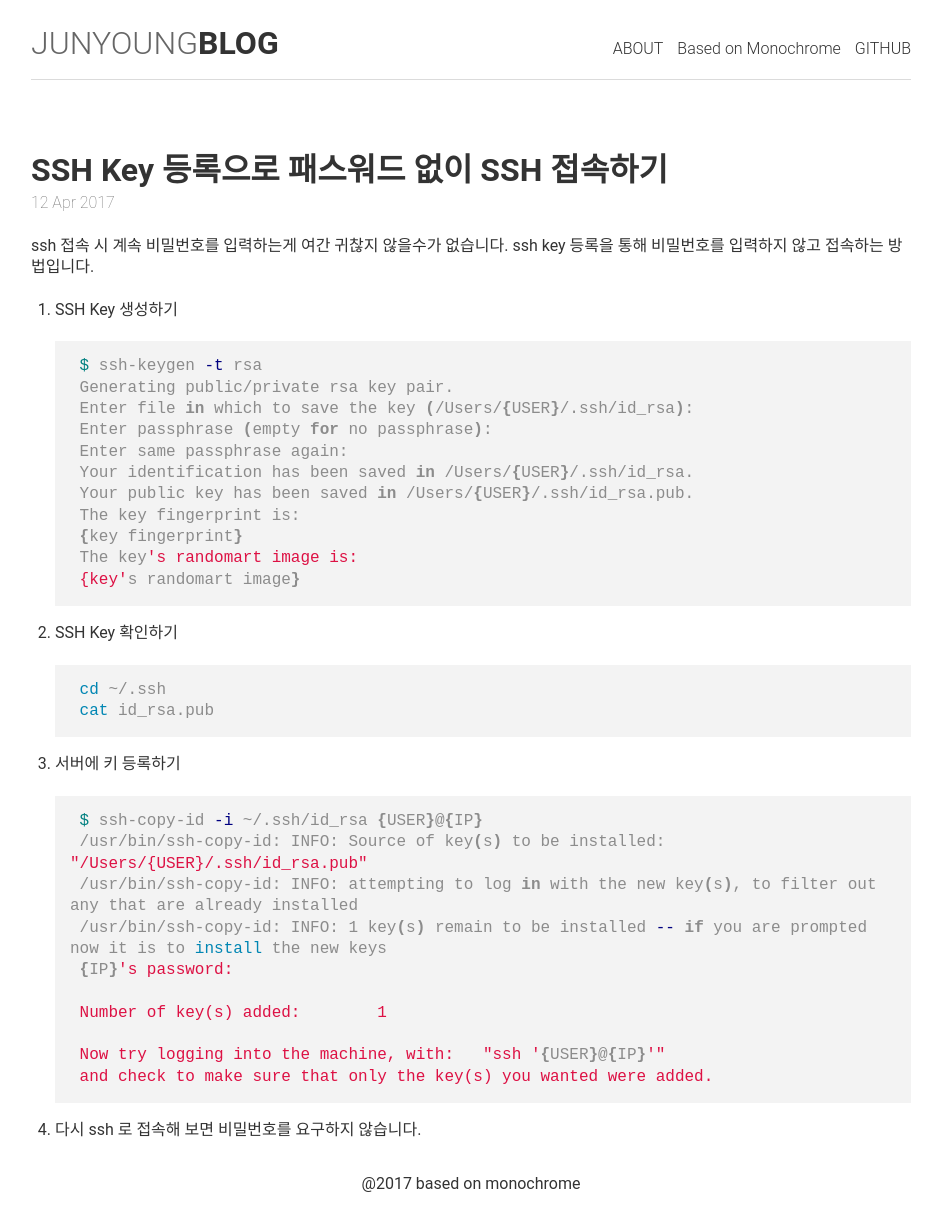
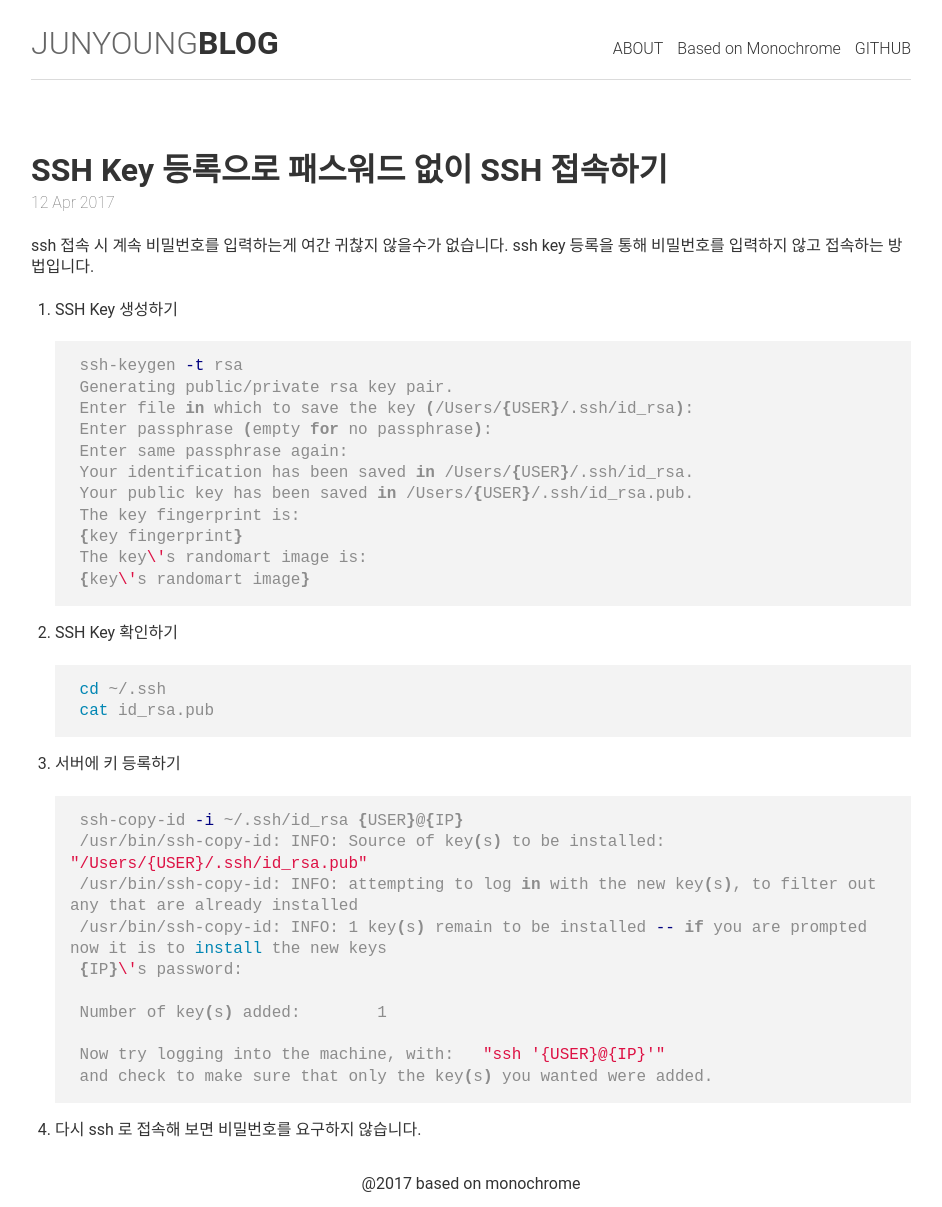
Before and after one commit to sungjunyoung/sungjunyoung.github.io_deprecated, a Jekyll site: the page built from _posts/2017-04-12-ssh-register.md, in a window 1280 px wide. Shown: the whole page, without its empty margins (169-1111 px from the left). Built offline with Jekyll 4.4.1, drawn with Linux system fonts in a browser that asks for light colours; comment, search, counter and statistics services are not loaded.

Commit message:
코드블록 따옴표 수정

````diff
--- a/_posts/2017-04-12-ssh-register.md
+++ b/_posts/2017-04-12-ssh-register.md
@@ -9,7 +9,7 @@
 1. SSH Key 생성하기
 
     ```sh
-    $ ssh-keygen -t rsa
+    ssh-keygen -t rsa
     Generating public/private rsa key pair.
     Enter file in which to save the key (/Users/{USER}/.ssh/id_rsa):
     Enter passphrase (empty for no passphrase):
@@ -18,8 +18,8 @@
     Your public key has been saved in /Users/{USER}/.ssh/id_rsa.pub.
     The key fingerprint is:
     {key fingerprint}
-    The key's randomart image is:
-    {key's randomart image}
+    The key\'s randomart image is:
+    {key\'s randomart image}
     ```
 
 2. SSH Key 확인하기
@@ -32,11 +32,11 @@
 3. 서버에 키 등록하기
 
     ```sh
-    $ ssh-copy-id -i ~/.ssh/id_rsa {USER}@{IP}
+    ssh-copy-id -i ~/.ssh/id_rsa {USER}@{IP}
     /usr/bin/ssh-copy-id: INFO: Source of key(s) to be installed: "/Users/{USER}/.ssh/id_rsa.pub"
     /usr/bin/ssh-copy-id: INFO: attempting to log in with the new key(s), to filter out any that are already installed
     /usr/bin/ssh-copy-id: INFO: 1 key(s) remain to be installed -- if you are prompted now it is to install the new keys
-    {IP}'s password:
+    {IP}\'s password:
 
     Number of key(s) added:        1
 
````
